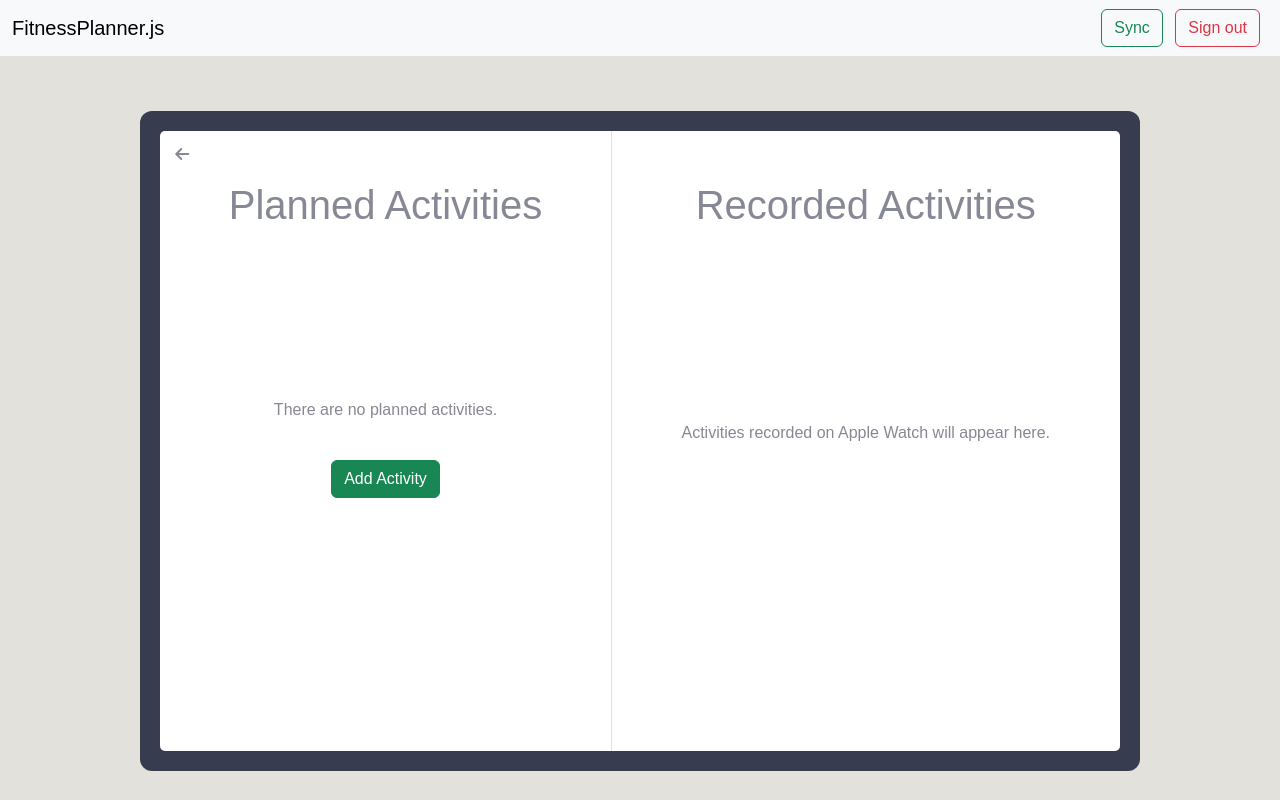
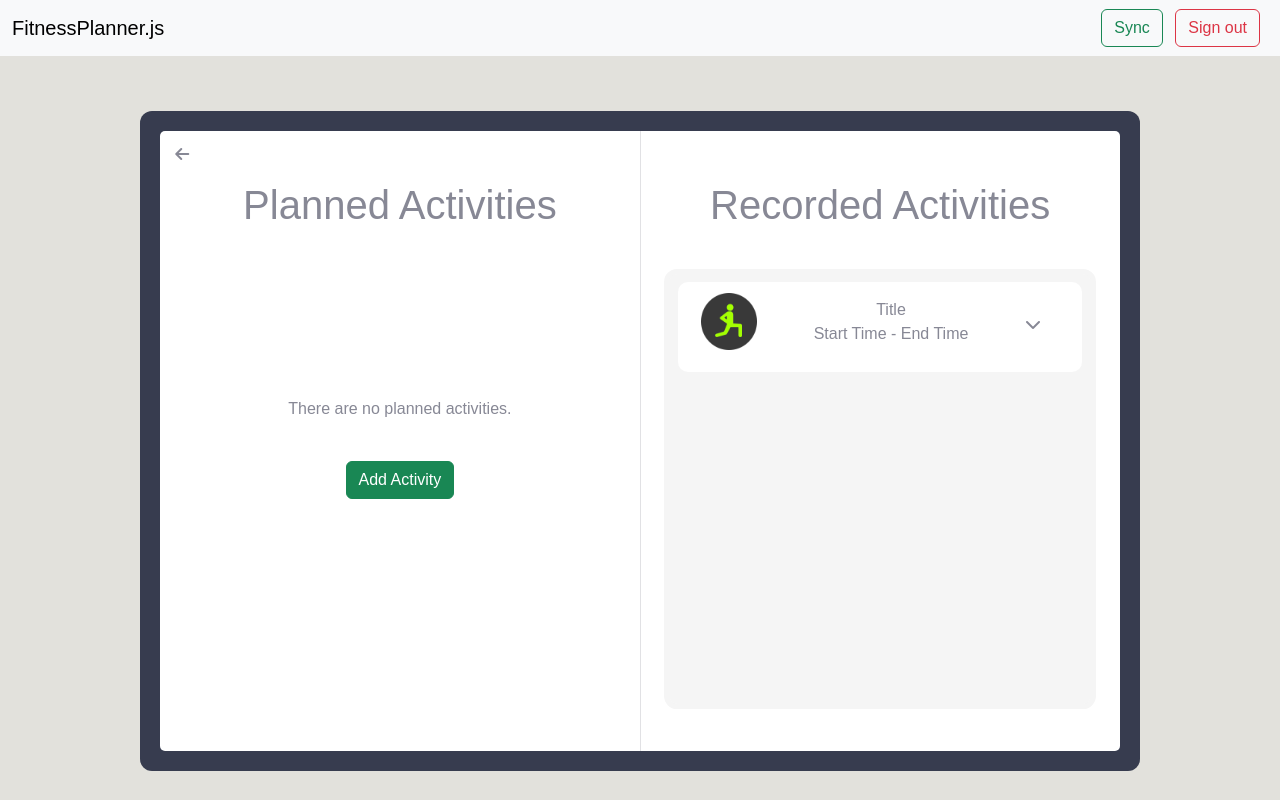
Before and after one commit to CobyArambula/fitness-planner, a website: page index.html in a window 1280 px wide. Both pictures are taken after a click on the element "10". Drawn offline with nearby package versions, Linux system fonts and the light colour scheme; no server answers.

Commit message:
Create template recorded activity
Recorded activities, when clicked on, show all data that is
available to that activity.

```diff
--- a/index.html
+++ b/index.html
@@ -66,49 +66,6 @@
 
               <div class="days"></div>
             </div>
-
-            <!-- <table class="table text-center table-striped">
-                    <thead>
-                      <tr>
-                        <th>Distance</th>
-                        <th>Duration</th>
-                        <th>Average HR</th>
-                      </tr>
-                    </thead>
-                    <tbody>
-                      <tr>
-                        <td>*distance*</td>
-                        <td>*duration*</td>
-                        <td>*avg hr*</td>
-                      </tr>
-                    </tbody>
-                    <thead>
-                      <tr>
-                        <th>Speed</th>
-                        <th>Step Cadence</th>
-                        <th>Step Count</th>
-                      </tr>
-                    </thead>
-                    <tbody>
-                      <tr>
-                        <td>*speed*</td>
-                        <td>*step cadence*</td>
-                        <td>*step count*</td>
-                      </tr>
-                    </tbody>
-                    <thead>
-                      <tr>
-                        <th>Temperature</th>
-                        <th>Elevation</th>
-                      </tr>
-                    </thead>
-                    <tbody>
-                      <tr>
-                        <td>*temperature*</td>
-                        <td>*elevation*</td>
-                      </tr>
-                    </tbody>
-                  </table> -->
           </div>
         </div>
       </div>
@@ -151,7 +108,71 @@
               <div class="vr"></div>
               <div class="activity-side">
                 <h1 class="display-6">Recorded Activities</h1>
-                <p>Activities recorded on Apple Watch will appear here.</p>
+                <p class="no-recorded-activities-message">
+                  Activities recorded on Apple Watch will appear here.
+                </p>
+                <!-- Start Recorded Activity Template -->
+                <div class="recorded-activity-container">
+                  <div
+                    class="recorded-activity-item"
+                    onclick="toggleRecordedActivityInfo()"
+                  >
+                    <div class="recorded-activity-outer-info">
+                      <img src="/assets/functional-strength-training.png" />
+                      <p>Title&#10;Start Time - End Time</p>
+                      <i
+                        class="fa-solid fa-chevron-up"
+                        id="recordedActivityExpandChevron"
+                      ></i>
+                    </div>
+                    <table
+                      class="table text-center table-striped"
+                      id="recordedActivityInnerInfo"
+                    >
+                      <thead>
+                        <tr>
+                          <th>Distance</th>
+                          <th>Duration</th>
+                          <th>Average HR</th>
+                        </tr>
+                      </thead>
+                      <tbody>
+                        <tr>
+                          <td>*distance*</td>
+                          <td>*duration*</td>
+                          <td>*avg hr*</td>
+                        </tr>
+                      </tbody>
+                      <thead>
+                        <tr>
+                          <th>Speed</th>
+                          <th>Step Cadence</th>
+                          <th>Step Count</th>
+                        </tr>
+                      </thead>
+                      <tbody>
+                        <tr>
+                          <td>*speed*</td>
+                          <td>*step cadence*</td>
+                          <td>*step count*</td>
+                        </tr>
+                      </tbody>
+                      <thead>
+                        <tr>
+                          <th>Temperature</th>
+                          <th>Elevation</th>
+                        </tr>
+                      </thead>
+                      <tbody>
+                        <tr>
+                          <td>*temperature*</td>
+                          <td>*elevation*</td>
+                        </tr>
+                      </tbody>
+                    </table>
+                  </div>
+                </div>
+                <!-- End Recorded Activity Template -->
               </div>
             </div>
           </div>
--- a/script.js
+++ b/script.js
@@ -15,6 +15,12 @@ const calendar = document.querySelector(".calendar"),
   ),
   noPlannedActivitiesMessage = document.querySelector(
     ".no-planned-activities-message"
+  ),
+  recordedActivityToggle = document.getElementById(
+    "recordedActivityExpandChevron"
+  ),
+  recordedActivityInnerInfo = document.getElementById(
+    "recordedActivityInnerInfo"
   );
 
 const plannedActivities = localStorage.getItem("plannedActivities");
@@ -215,6 +221,18 @@ function viewAddActivity() {
   addActivityView.style.display = "block";
 }
 
+// Toggles all info for a recorded activity
+function toggleRecordedActivityInfo() {
+  if (recordedActivityInnerInfo.style.display == "none") {
+    recordedActivityInnerInfo.style.display = "block";
+    recordedActivityToggle.style.rotate = "0";
+  } else {
+    recordedActivityInnerInfo.style.display = "none";
+  }
+}
+
+toggleRecordedActivityInfo();
+
 document.addEventListener("DOMContentLoaded", function () {
   addActivityForm.addEventListener("submit", function (event) {
     event.preventDefault(); // Prevent default form submission
--- a/styles.css
+++ b/styles.css
@@ -256,13 +256,13 @@ This side allows the user to view activities recorded from their Apple Watch
 If there are no activities recorded, a message will display describing such */
 .activity-side {
   flex: 1;
-  margin: 3%;
   display: flex;
   flex-direction: column;
   justify-content: center;
   align-items: center;
   text-align: center;
   vertical-align: middle;
+  overflow: auto;
 }
 
 .activity-side h1 {
@@ -308,7 +308,7 @@ If there are no activities recorded, a message will display describing such */
   display: flex;
   flex-direction: row;
   min-width: 80%;
-  max-height: 15%;
+  max-height: 18%;
   margin: 2%;
 }
 
@@ -334,3 +334,65 @@ If there are no activities recorded, a message will display describing such */
 .no-planned-activities-message {
   display: none;
 }
+
+.no-recorded-activities-message {
+  display: none;
+}
+
+.recorded-activity-container {
+  display: flex;
+  flex-direction: column;
+  height: 71%;
+  width: 90%;
+  border: 5px solid #f5f5f5;
+  background-color: #f5f5f5;
+  border-radius: 3%;
+  margin-top: 20%;
+  overflow: scroll;
+}
+
+.recorded-activity-item {
+  border: 5px solid #fff;
+  background-color: #fff;
+  border-radius: 10px;
+  display: flex;
+  flex-direction: column;
+  min-width: 80%;
+  min-height: 17%;
+  height: auto;
+  margin: 2%;
+  transition: height 2s ease;
+  cursor: pointer;
+}
+
+.recorded-activity-outer-info {
+  display: flex;
+  flex-direction: row;
+  align-items: center;
+  color: #878895;
+  margin-top: 1.5%;
+  margin-left: 4.5%;
+  white-space: pre-wrap;
+}
+
+#recordedActivityInnerInfo {
+  display: none;
+  height: auto;
+}
+
+.recorded-activity-item img {
+  width: 15%;
+  height: auto;
+  align-self: center;
+  margin-right: 15%;
+  margin-bottom: 4.5%;
+}
+
+#recordedActivityExpandChevron {
+  margin-left: 15%;
+  margin-bottom: 3%;
+  display: absolute;
+  align-self: center;
+  rotate: 180deg;
+  transition: rotate 0.3s ease;
+}
```
